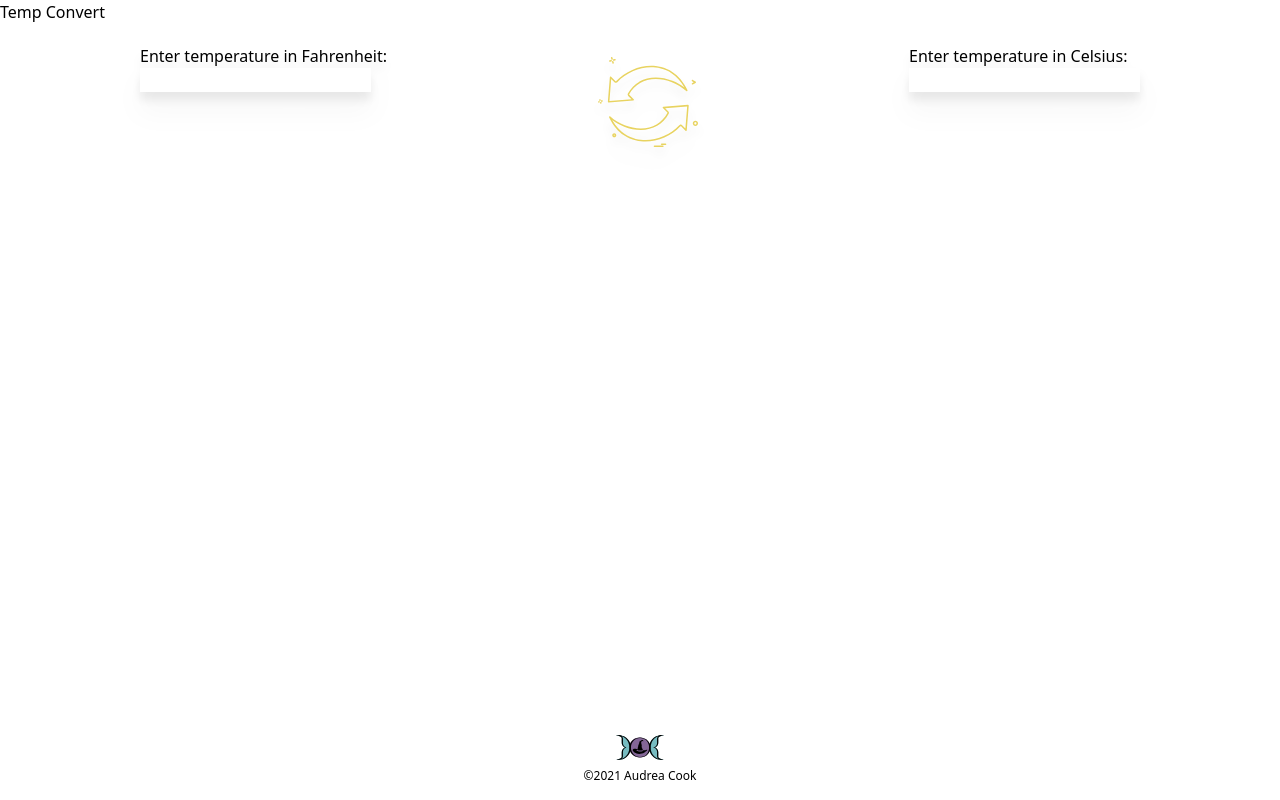
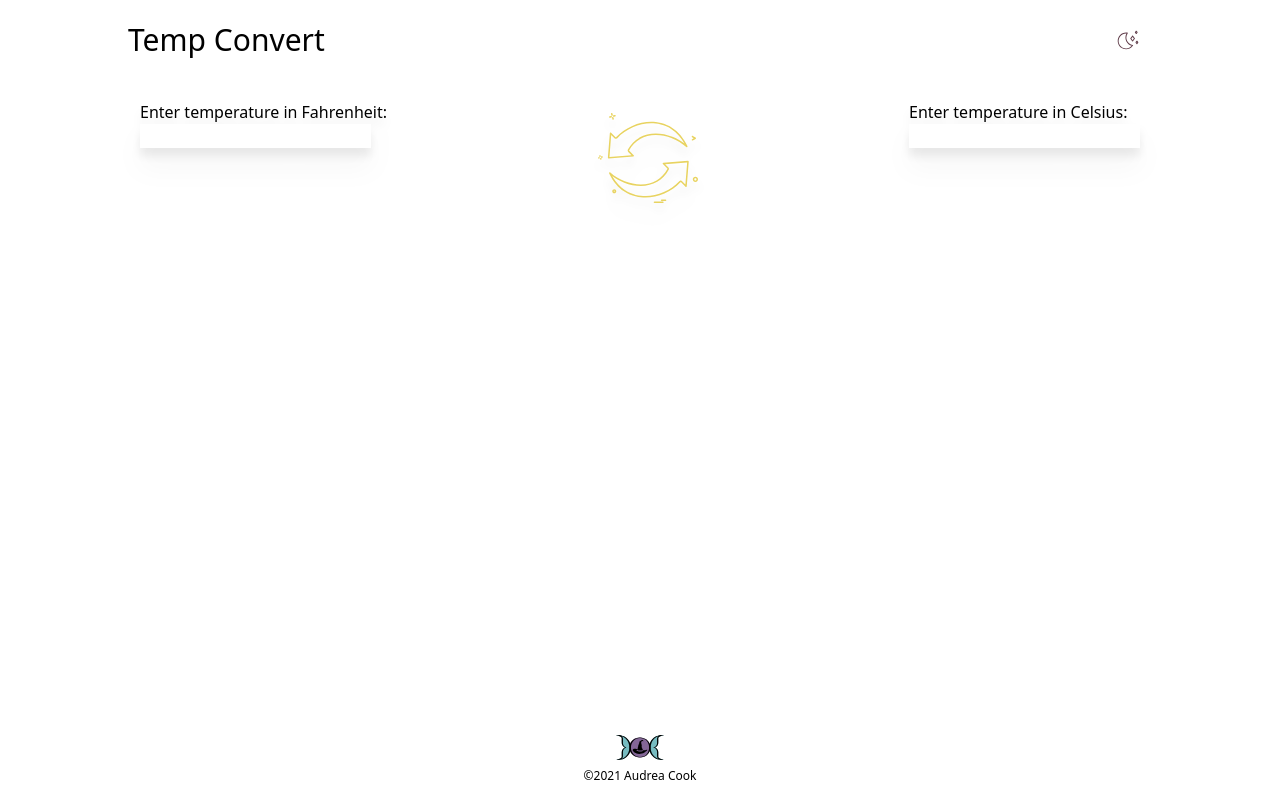
Before and after one commit to AudTheCodeWitch/temp-convert, a React (Create React App) app: page / in a window 1280 px wide. Built offline with nearby package versions, Linux system fonts and the light colour scheme.

Commit message:
Style header

```diff
--- a/src/components/Header.js
+++ b/src/components/Header.js
@@ -1,9 +1,11 @@
 import React from "react";
+import Toggle from "./Toggle";
 
 const Header = () => {
   return (
-    <header>
-      <h1>Temp Convert</h1>
+    <header className={'w-4/5 mx-auto my-4 text-primary flex flex-row'}>
+      <h1 className={'text-3xl font-poiret flex-grow self-center'}>Temp Convert</h1>
+      <Toggle />
     </header>
   );
 };
```
